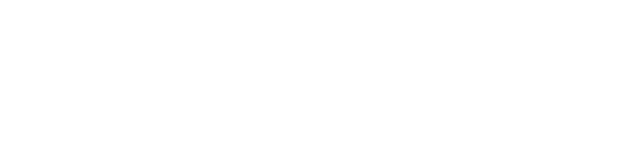
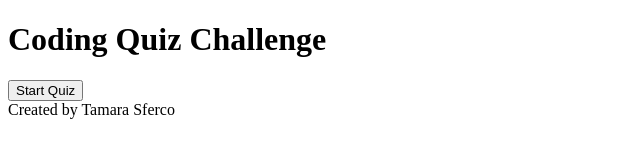
Before and after one commit to TamaraDawg/QUIZ, a plain HTML site: page index.html in a window 1280 px wide. Shown: the whole page, without its empty margins (0-640 px from the left). Drawn offline with Linux system fonts and the light colour scheme.

Commit message:
Created Html structure

```diff
--- a/index.html
+++ b/index.html
@@ -2,17 +2,36 @@
 <html lang="en">
 
 <head>
-<meta charset="UTF-8">
-<meta name= "viewport" content="width=device-width, initial-scale=1.0">
-<title>CODING QUIZ</title>
+    <meta charset="UTF-8">
+    <meta name="viewport" content="width=device-width, initial-scale=1.0">
+    <title>CODING QUIZ</title>
 
-<link rel="stylesheet" src="./assets/style.css">
-<script src="./assets/script.js" defer></script>
+    <link rel="stylesheet" src="./assets/style.css">
+    <script src="./assets/script.js" defer></script>
 </head>
 
 <body>
 
+    <header>
+        <h1> Coding Quiz Challenge </h1>
+    </header>
+    <!--quiz container-->
+    <section id="quiz">
 
+        <button id="startbtn"> Start Quiz</button>
+        <!--question container-->
+        <div id="questions"> </div>
+        <!--answer options container-->
+        <div id="answers"></div>
+        <!--timer container-->
+        <div id="timer"> </div>
+        <!--score count container-->
+        <div id="score"></div>
+    </section>
+
+    <footer>
+        Created by Tamara Sferco
+    </footer>
 
 
 </body>
```
